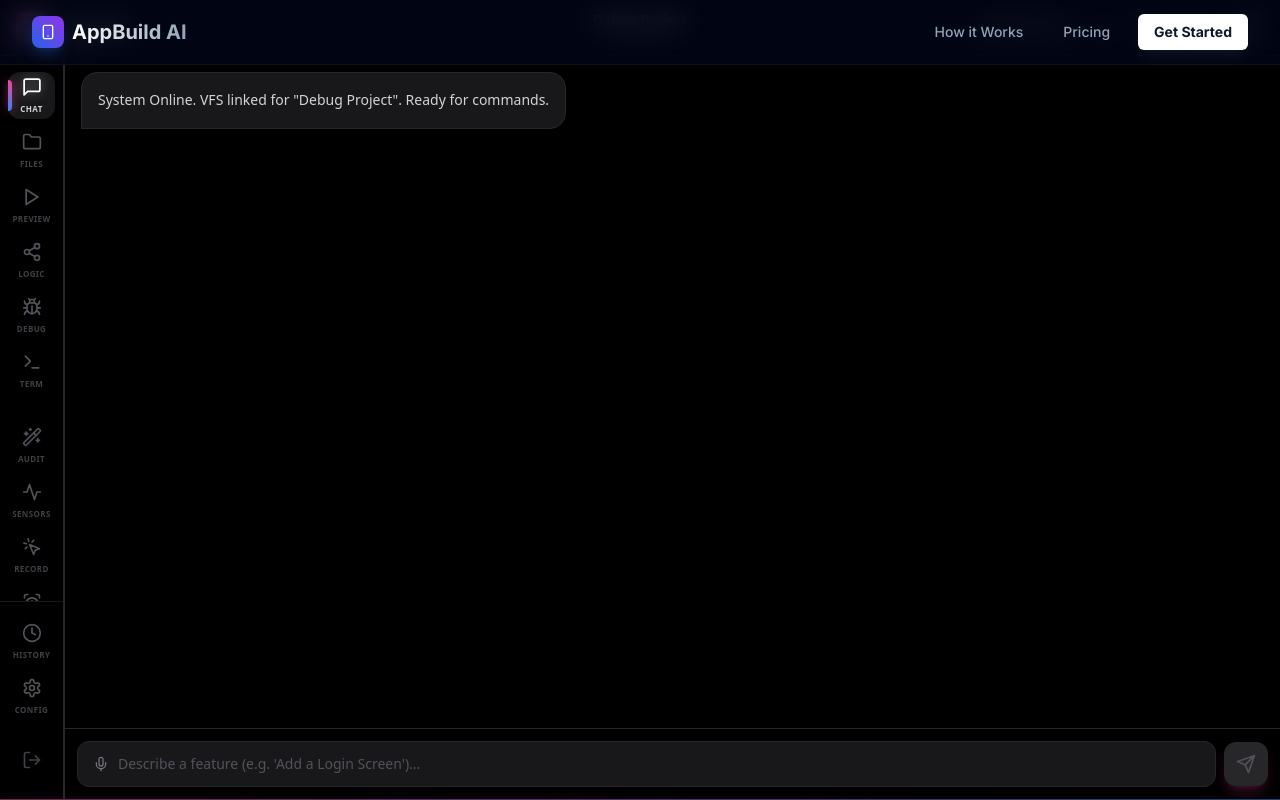
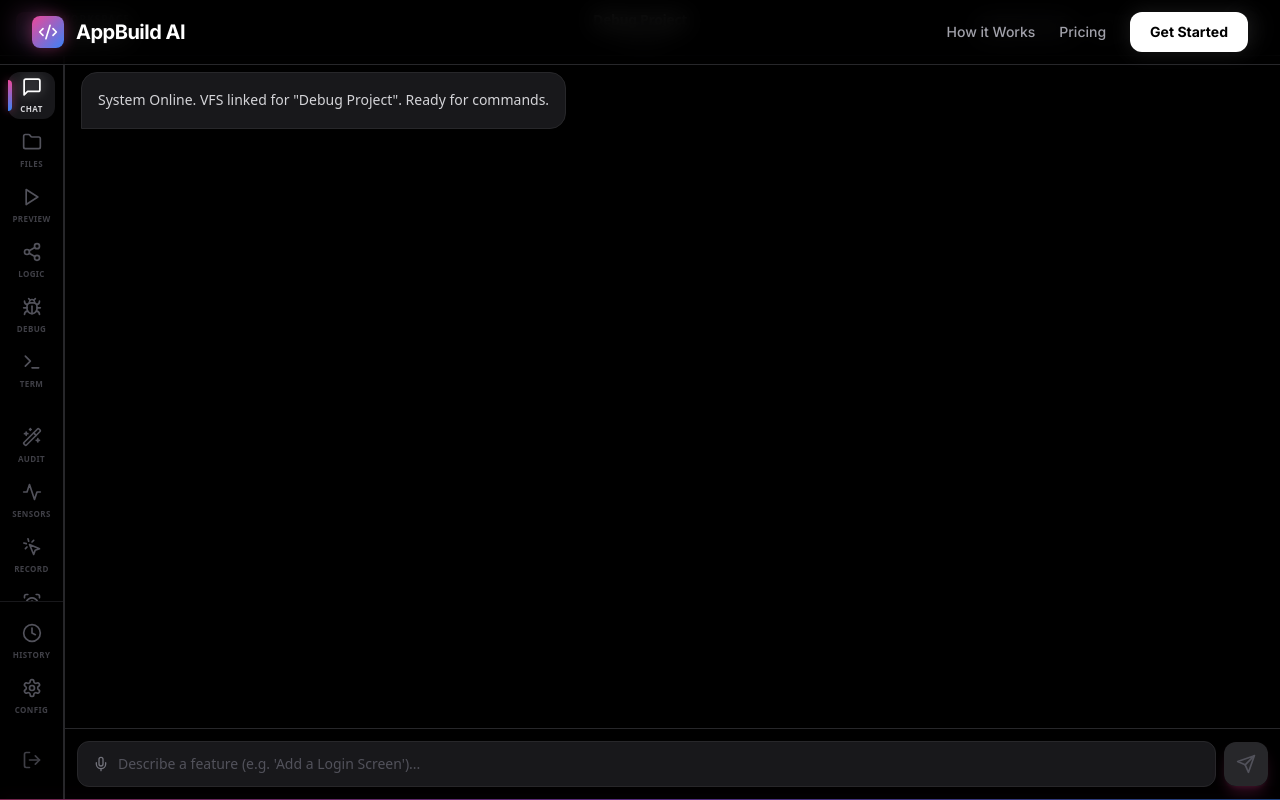
Before and after one commit to markolybrx/APK-Builder, a Next.js app: page /dashboard/1 in a window 1280 px wide. Built offline with nearby package versions, Linux system fonts and the light colour scheme; no server answers.

Commit message:
Update Navbar.js

```diff
--- a/components/layout/Navbar.js
+++ b/components/layout/Navbar.js
@@ -1,23 +1,23 @@
 "use client";
 import Link from "next/link";
 import { useSession, signOut } from "next-auth/react";
-import { Smartphone, Menu } from "lucide-react";
+import { Smartphone, Menu, LayoutDashboard, LogOut, Code2 } from "lucide-react";
 
 export default function Navbar() {
   const { data: session } = useSession();
 
   return (
-    <nav className="fixed top-0 w-full z-50 bg-slate-950/80 backdrop-blur-md border-b border-white/5">
+    <nav className="fixed top-0 w-full z-50 bg-black/80 backdrop-blur-md border-b border-zinc-800">
       <div className="max-w-7xl mx-auto px-4 sm:px-6 lg:px-8">
         <div className="flex items-center justify-between h-16">
 
           {/* Logo */}
           <div className="flex items-center gap-2">
-            <Link href="/" className="flex items-center gap-2 group">
-              <div className="w-8 h-8 bg-gradient-to-tr from-blue-600 to-purple-600 rounded-lg flex items-center justify-center text-white shadow-lg shadow-blue-500/20 group-hover:scale-105 transition-transform">
-                <Smartphone className="w-4 h-4" />
+            <Link href="/" className="flex items-center gap-3 group">
+              <div className="w-8 h-8 bg-gradient-to-br from-pink-500 to-blue-500 rounded-lg flex items-center justify-center text-white shadow-[0_0_15px_rgba(236,72,153,0.4)] group-hover:scale-105 transition-transform">
+                <Code2 className="w-5 h-5" />
               </div>
-              <span className="text-xl font-bold bg-gradient-to-r from-white to-slate-400 bg-clip-text text-transparent">
+              <span className="text-xl font-bold text-white tracking-tight">
                 AppBuild AI
               </span>
             </Link>
@@ -25,31 +25,35 @@ export default function Navbar() {
 
           {/* Desktop Menu */}
           <div className="hidden md:block">
-            <div className="ml-10 flex items-baseline space-x-4">
-              <Link href="#features" className="text-slate-400 hover:text-white px-3 py-2 rounded-md text-sm font-medium transition-colors">
+            <div className="ml-10 flex items-center space-x-6">
+              <Link href="#features" className="text-zinc-400 hover:text-white text-sm font-medium transition-colors">
                 How it Works
               </Link>
-              <Link href="#pricing" className="text-slate-400 hover:text-white px-3 py-2 rounded-md text-sm font-medium transition-colors">
+              <Link href="#pricing" className="text-zinc-400 hover:text-white text-sm font-medium transition-colors">
                 Pricing
               </Link>
 
               {session ? (
                 <>
-                  <Link href="/dashboard" className="text-slate-300 hover:text-white px-3 py-2 rounded-md text-sm font-medium">
-                    Dashboard
+                  <div className="h-4 w-px bg-zinc-800" />
+                  <Link
+                    href="/dashboard"
+                    className="flex items-center gap-2 text-zinc-300 hover:text-white text-sm font-bold transition-colors"
+                  >
+                    <LayoutDashboard className="w-4 h-4" /> Dashboard
                   </Link>
                   <button
                     onClick={() => signOut({ callbackUrl: "/" })}
-                    className="bg-red-500/10 hover:bg-red-500/20 text-red-500 border border-red-500/20 px-4 py-2 rounded-md text-sm font-medium transition-all"
+                    className="flex items-center gap-2 bg-red-500/10 hover:bg-red-500/20 text-red-500 border border-red-500/20 px-4 py-2 rounded-xl text-sm font-bold transition-all"
                   >
-                    Sign Out
+                    <LogOut className="w-4 h-4" /> Sign Out
                   </button>
                 </>
               ) : (
                 /* CRITICAL: Points to /login so you can see the Bypass Button */
                 <Link
                   href="/login"
-                  className="bg-white hover:bg-slate-200 text-slate-900 px-4 py-2 rounded-md text-sm font-bold transition-all shadow-lg shadow-white/5"
+                  className="bg-white hover:bg-zinc-200 text-black px-5 py-2.5 rounded-xl text-sm font-bold transition-all shadow-[0_0_20px_rgba(255,255,255,0.1)] active:scale-95"
                 >
                   Get Started
                 </Link>
@@ -58,18 +62,18 @@ export default function Navbar() {
           </div>
 
           {/* Mobile Menu Button (Simple Version) */}
-          <div className="md:hidden">
+          <div className="md:hidden flex items-center gap-4">
             {session ? (
               <Link
                 href="/dashboard"
-                className="bg-blue-600 text-white px-4 py-2 rounded-md text-sm font-medium"
+                className="bg-zinc-900 border border-zinc-800 text-white px-4 py-2 rounded-lg text-sm font-bold"
               >
                 Dashboard
               </Link>
             ) : (
               <Link
                 href="/login"
-                className="bg-white text-slate-900 px-4 py-2 rounded-md text-sm font-bold"
+                className="bg-white text-black px-4 py-2 rounded-lg text-sm font-bold"
               >
                 Log In
               </Link>
```
